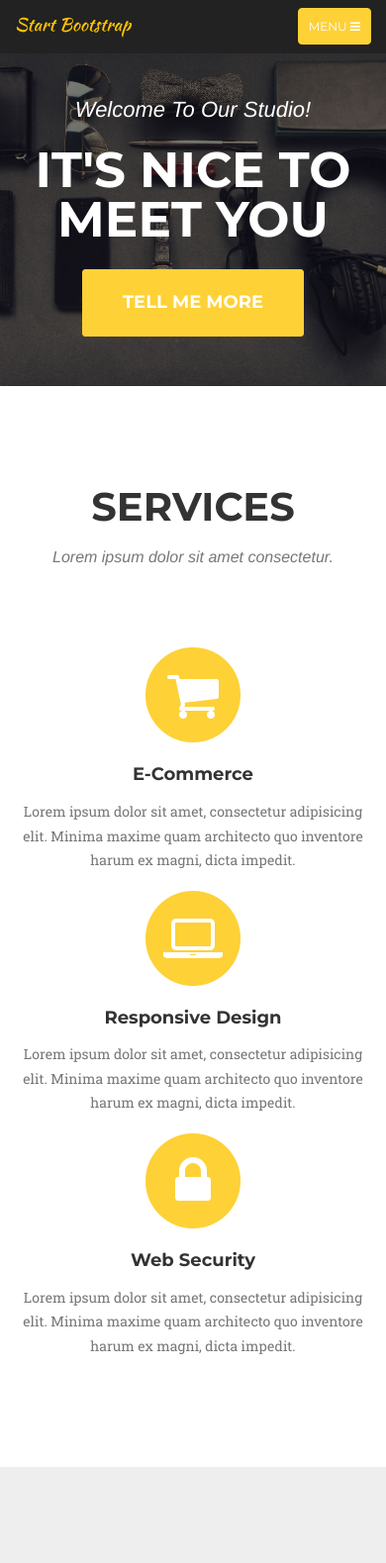
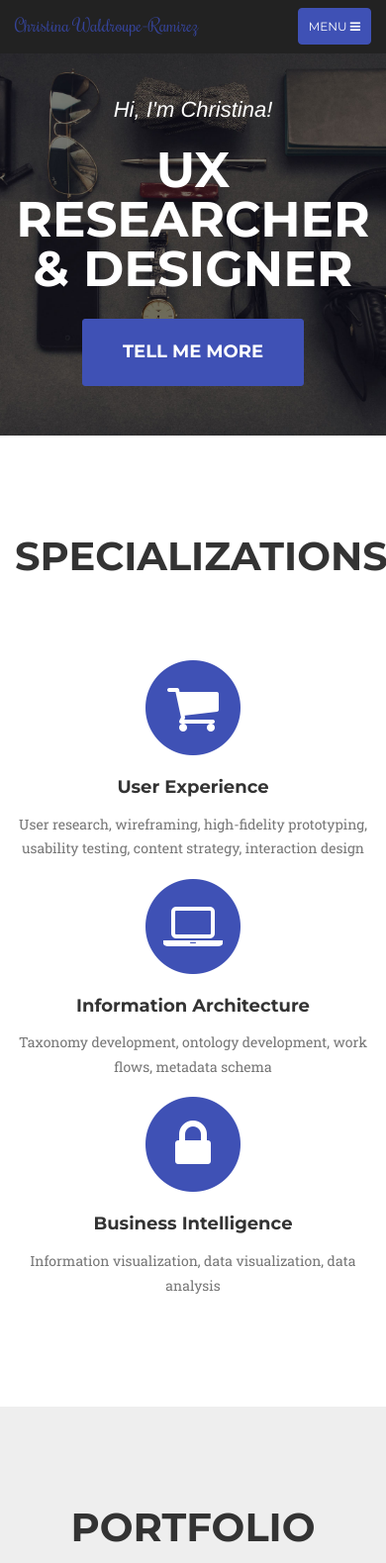
Before and after one commit to Christina-WR/Portfolio, a website: page startbootstrap-agency-gh-pages/index.html in a window 390 px wide. Shown: the top 1579 px of the page at 99% size. Drawn offline with nearby package versions, Linux system fonts and the light colour scheme; a web font is replaced by a local one.

Commit message:
accent color, addition of content

```diff
--- a/startbootstrap-agency-gh-pages/css/agency.css
+++ b/startbootstrap-agency-gh-pages/css/agency.css
@@ -11,7 +11,7 @@ body {
   color: #777777;
 }
 .text-primary {
-  color: #fed136;
+  color: #3F51B5;
 }
 p {
   font-size: 14px;
@@ -28,13 +28,13 @@ a.active {
   outline: none;
 }
 a {
-  color: #fed136;
+  color: #3F51B5;
 }
 a:hover,
 a:focus,
 a:active,
 a.active {
-  color: #fec503;
+  color: #354397;
 }
 h1,
 h2,
@@ -57,8 +57,8 @@ h6 {
 }
 .btn-primary {
   color: white;
-  background-color: #fed136;
-  border-color: #fed136;
+  background-color: #3F51B5;
+  border-color: #3F51B5;
   font-family: "Montserrat", "Helvetica Neue", Helvetica, Arial, sans-serif;
   text-transform: uppercase;
   font-weight: 700;
@@ -69,8 +69,8 @@ h6 {
 .btn-primary.active,
 .open .dropdown-toggle.btn-primary {
   color: white;
-  background-color: #fec503;
-  border-color: #f6bf01;
+  background-color: #354397;
+  border-color: #2E3A84;
 }
 .btn-primary:active,
 .btn-primary.active,
@@ -92,17 +92,17 @@ fieldset[disabled] .btn-primary:active,
 .btn-primary.disabled.active,
 .btn-primary[disabled].active,
 fieldset[disabled] .btn-primary.active {
-  background-color: #fed136;
-  border-color: #fed136;
+  background-color: #3F51B5;
+  border-color: #3F51B5;
 }
 .btn-primary .badge {
-  color: #fed136;
+  color: #3F51B5;
   background-color: white;
 }
 .btn-xl {
   color: white;
-  background-color: #fed136;
-  border-color: #fed136;
+  background-color: #3F51B5;
+  border-color: #3F51B5;
   font-family: "Montserrat", "Helvetica Neue", Helvetica, Arial, sans-serif;
   text-transform: uppercase;
   font-weight: 700;
@@ -116,8 +116,8 @@ fieldset[disabled] .btn-primary.active {
 .btn-xl.active,
 .open .dropdown-toggle.btn-xl {
   color: white;
-  background-color: #fec503;
-  border-color: #f6bf01;
+  background-color: #354397;
+  border-color: #2E3A84;
 }
 .btn-xl:active,
 .btn-xl.active,
@@ -139,11 +139,11 @@ fieldset[disabled] .btn-xl:active,
 .btn-xl.disabled.active,
 .btn-xl[disabled].active,
 fieldset[disabled] .btn-xl.active {
-  background-color: #fed136;
-  border-color: #fed136;
+  background-color: #3F51B5;
+  border-color: #3F51B5;
 }
 .btn-xl .badge {
-  color: #fed136;
+  color: #3F51B5;
   background-color: white;
 }
 .navbar-custom {
@@ -151,21 +151,21 @@ fieldset[disabled] .btn-xl.active {
   border-color: transparent;
 }
 .navbar-custom .navbar-brand {
-  color: #fed136;
-  font-family: "Kaushan Script", "Helvetica Neue", Helvetica, Arial, cursive;
+  color: #5564C3;
+  font-family: "Rochester", "Helvetica Neue", Helvetica, Arial, cursive;
 }
 .navbar-custom .navbar-brand:hover,
 .navbar-custom .navbar-brand:focus,
 .navbar-custom .navbar-brand:active,
 .navbar-custom .navbar-brand.active {
-  color: #fec503;
+  color: #354397;
 }
 .navbar-custom .navbar-collapse {
   border-color: rgba(255, 255, 255, 0.02);
 }
 .navbar-custom .navbar-toggle {
-  background-color: #fed136;
-  border-color: #fed136;
+  background-color: #3F51B5;
+  border-color: #3F51B5;
   font-family: "Montserrat", "Helvetica Neue", Helvetica, Arial, sans-serif;
   text-transform: uppercase;
   color: white;
@@ -173,7 +173,7 @@ fieldset[disabled] .btn-xl.active {
 }
 .navbar-custom .navbar-toggle:hover,
 .navbar-custom .navbar-toggle:focus {
-  background-color: #fed136;
+  background-color: #3F51B5;
 }
 .navbar-custom .nav li a {
   font-family: "Montserrat", "Helvetica Neue", Helvetica, Arial, sans-serif;
@@ -184,18 +184,18 @@ fieldset[disabled] .btn-xl.active {
 }
 .navbar-custom .nav li a:hover,
 .navbar-custom .nav li a:focus {
-  color: #fed136;
+  color: #3F51B5;
   outline: none;
 }
 .navbar-custom .navbar-nav > .active > a {
   border-radius: 0;
   color: white;
-  background-color: #fed136;
+  background-color: #3F51B5;
 }
 .navbar-custom .navbar-nav > .active > a:hover,
 .navbar-custom .navbar-nav > .active > a:focus {
   color: white;
-  background-color: #fec503;
+  background-color: #354397;
 }
 @media (min-width: 768px) {
   .navbar-custom {
@@ -313,7 +313,7 @@ section h3.section-subheading {
   margin: 0 auto;
 }
 #portfolio .portfolio-item .portfolio-link .portfolio-hover {
-  background: rgba(254, 209, 54, 0.9);
+  background: rgba(63, 81, 181, 0.9);
   position: absolute;
   width: 100%;
   height: 100%;
@@ -421,7 +421,7 @@ section h3.section-subheading {
   height: 80px;
   position: absolute;
   z-index: 100;
-  background-color: #fed136;
+  background-color: #3F51B5;
   color: white;
   border-radius: 100%;
   border: 7px solid #f1f1f1;
@@ -576,7 +576,7 @@ section#contact .form-group textarea.form-control {
   height: 236px;
 }
 section#contact .form-control:focus {
-  border-color: #fed136;
+  border-color: #3F51B5;
   box-shadow: none;
 }
 section#contact ::-webkit-input-placeholder {
@@ -645,7 +645,7 @@ ul.social-buttons li a {
 ul.social-buttons li a:hover,
 ul.social-buttons li a:focus,
 ul.social-buttons li a:active {
-  background-color: #fed136;
+  background-color: #3F51B5;
 }
 .btn:focus,
 .btn:active,
@@ -729,11 +729,11 @@ ul.social-buttons li a:active {
 }
 ::-moz-selection {
   text-shadow: none;
-  background: #fed136;
+  background: #3F51B5;
 }
 ::selection {
   text-shadow: none;
-  background: #fed136;
+  background: #3F51B5;
 }
 img::selection {
   background: transparent;
@@ -742,5 +742,5 @@ img::-moz-selection {
   background: transparent;
 }
 body {
-  webkit-tap-highlight-color: #fed136;
+  webkit-tap-highlight-color: #3F51B5;
 }
--- a/startbootstrap-agency-gh-pages/index.html
+++ b/startbootstrap-agency-gh-pages/index.html
@@ -6,10 +6,10 @@
     <meta charset="utf-8">
     <meta http-equiv="X-UA-Compatible" content="IE=edge">
     <meta name="viewport" content="width=device-width, initial-scale=1">
-    <meta name="description" content="">
-    <meta name="author" content="">
+    <meta name="description" content="Hi, I'm Christina! I'm a UX Researcher and Designer working to create designs that are elegant, innovative, and accessible.">
+    <meta name="author" content="Christina Waldroupe-Ramirez">
 
-    <title>Agency - Start Bootstrap Theme</title>
+    <title>Christina Waldroupe-Ramirez</title>
 
     <!-- Bootstrap Core CSS -->
     <link href="vendor/bootstrap/css/bootstrap.min.css" rel="stylesheet">
@@ -17,7 +17,7 @@
     <!-- Custom Fonts -->
     <link href="vendor/font-awesome/css/font-awesome.min.css" rel="stylesheet" type="text/css">
     <link href="https://fonts.googleapis.com/css?family=Montserrat:400,700" rel="stylesheet" type="text/css">
-    <link href='https://fonts.googleapis.com/css?family=Kaushan+Script' rel='stylesheet' type='text/css'>
+    <link href='https://fonts.googleapis.com/css?family=Rochester' rel='stylesheet' type='text/css'>
     <link href='https://fonts.googleapis.com/css?family=Droid+Serif:400,700,400italic,700italic' rel='stylesheet' type='text/css'>
     <link href='https://fonts.googleapis.com/css?family=Roboto+Slab:400,100,300,700' rel='stylesheet' type='text/css'>
 
@@ -43,7 +43,7 @@
                 <button type="button" class="navbar-toggle" data-toggle="collapse" data-target="#bs-example-navbar-collapse-1">
                     <span class="sr-only">Toggle navigation</span> Menu <i class="fa fa-bars"></i>
                 </button>
-                <a class="navbar-brand page-scroll" href="#page-top">Start Bootstrap</a>
+                <a class="navbar-brand page-scroll" href="#page-top">Christina Waldroupe-Ramirez</a>
             </div>
 
             <!-- Collect the nav links, forms, and other content for toggling -->
@@ -53,7 +53,7 @@
                         <a href="#page-top"></a>
                     </li>
                     <li>
-                        <a class="page-scroll" href="#services">Services</a>
+                        <a class="page-scroll" href="#Specializations">Specializations</a>
                     </li>
                     <li>
                         <a class="page-scroll" href="#portfolio">Portfolio</a>
@@ -78,20 +78,20 @@
     <header>
         <div class="container">
             <div class="intro-text">
-                <div class="intro-lead-in">Welcome To Our Studio!</div>
-                <div class="intro-heading">It's Nice To Meet You</div>
-                <a href="#services" class="page-scroll btn btn-xl">Tell Me More</a>
+                <div class="intro-lead-in">Hi, I'm Christina!</div>
+                <div class="intro-heading">UX Researcher &amp; Designer</div>
+                <a href="#Specializations" class="page-scroll btn btn-xl">Tell Me More</a>
             </div>
         </div>
     </header>
 
-    <!-- Services Section -->
-    <section id="services">
+    <!-- Specializations Section -->
+    <section id="Specializations">
         <div class="container">
             <div class="row">
                 <div class="col-lg-12 text-center">
-                    <h2 class="section-heading">Services</h2>
-                    <h3 class="section-subheading text-muted">Lorem ipsum dolor sit amet consectetur.</h3>
+                    <h2 class="section-heading">Specializations</h2>
+                    <h3 class="section-subheading text-muted"></h3>
                 </div>
             </div>
             <div class="row text-center">
@@ -100,24 +100,24 @@
                         <i class="fa fa-circle fa-stack-2x text-primary"></i>
                         <i class="fa fa-shopping-cart fa-stack-1x fa-inverse"></i>
                     </span>
-                    <h4 class="service-heading">E-Commerce</h4>
-                    <p class="text-muted">Lorem ipsum dolor sit amet, consectetur adipisicing elit. Minima maxime quam architecto quo inventore harum ex magni, dicta impedit.</p>
+                    <h4 class="service-heading">User Experience</h4>
+                    <p class="text-muted">User research, wireframing, high-fidelity prototyping, usability testing, content strategy, interaction design</p>
                 </div>
                 <div class="col-md-4">
                     <span class="fa-stack fa-4x">
                         <i class="fa fa-circle fa-stack-2x text-primary"></i>
                         <i class="fa fa-laptop fa-stack-1x fa-inverse"></i>
                     </span>
-                    <h4 class="service-heading">Responsive Design</h4>
-                    <p class="text-muted">Lorem ipsum dolor sit amet, consectetur adipisicing elit. Minima maxime quam architecto quo inventore harum ex magni, dicta impedit.</p>
+                    <h4 class="service-heading">Information Architecture</h4>
+                    <p class="text-muted">Taxonomy development, ontology development, work flows, metadata schema</p>
                 </div>
                 <div class="col-md-4">
                     <span class="fa-stack fa-4x">
                         <i class="fa fa-circle fa-stack-2x text-primary"></i>
                         <i class="fa fa-lock fa-stack-1x fa-inverse"></i>
                     </span>
-                    <h4 class="service-heading">Web Security</h4>
-                    <p class="text-muted">Lorem ipsum dolor sit amet, consectetur adipisicing elit. Minima maxime quam architecto quo inventore harum ex magni, dicta impedit.</p>
+                    <h4 class="service-heading">Business Intelligence</h4>
+                    <p class="text-muted">Information visualization, data visualization, data analysis</p>
                 </div>
             </div>
         </div>
```
Also changed, not shown: startbootstrap-agency-gh-pages/css/agency.min.css.
